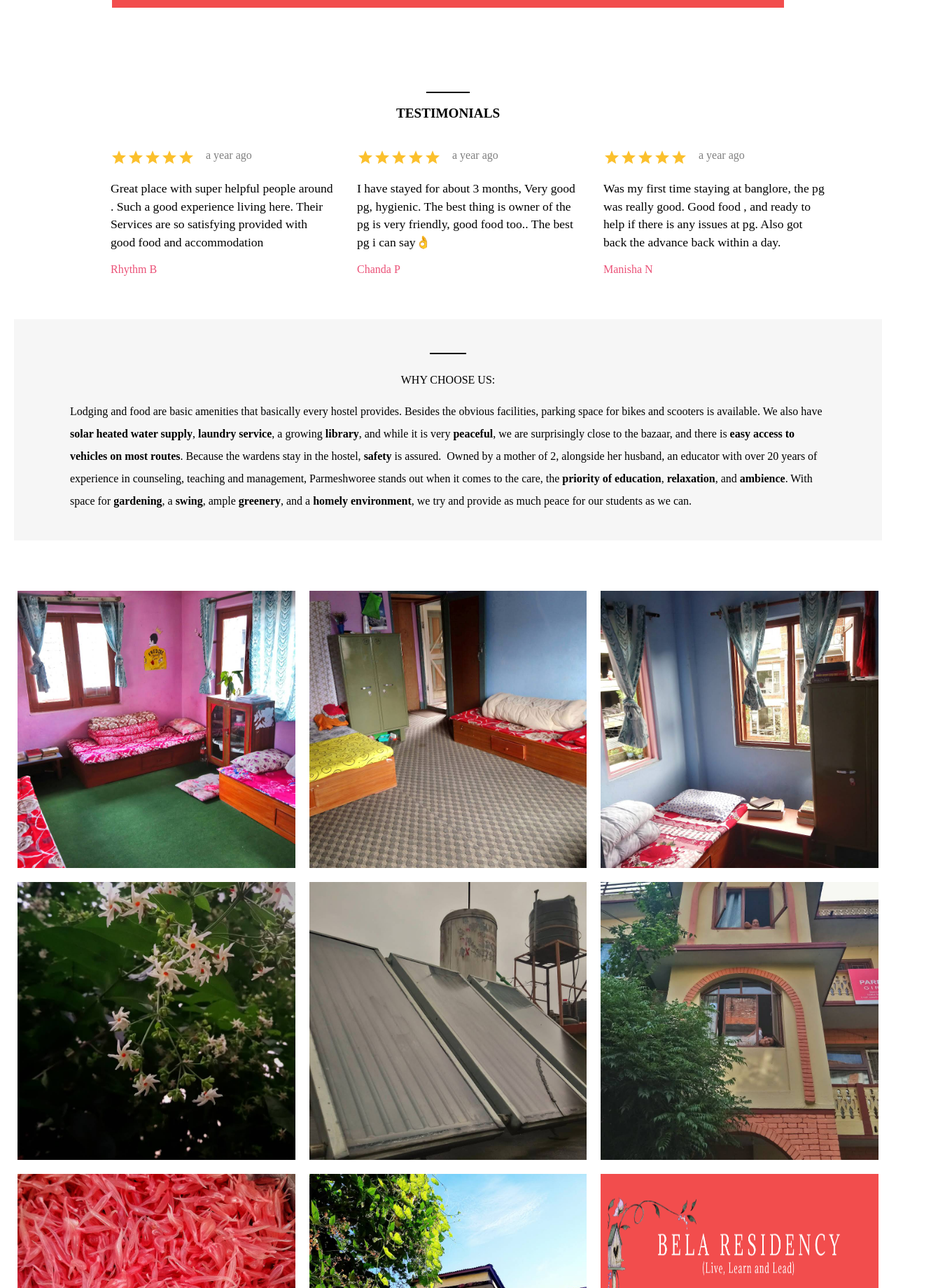
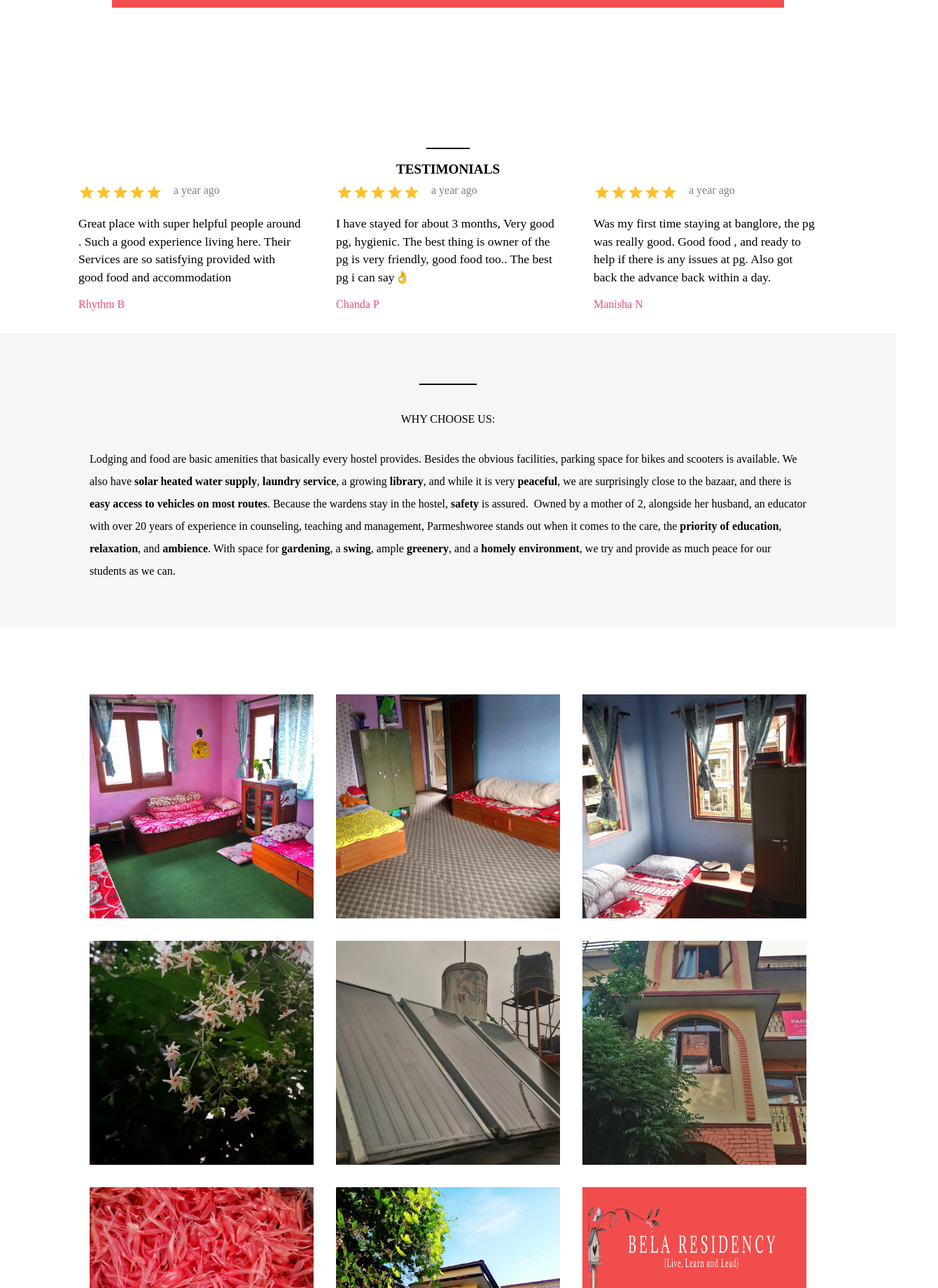
Before and after one commit to AshmiSingh94/bella-residency, a React (Create React App) app: page / in a window 1280 px wide. Shown: the part 920-2760 px from the top of the page at 70% size, 1340 px wide, since content can reach past the window. Built offline with nearby package versions, Linux system fonts and the light colour scheme.

Commit message:
Added media queries for mobile and tablet

```diff
--- a/src/assests/styles/mediaqueries.scss
+++ b/src/assests/styles/mediaqueries.scss
@@ -4,14 +4,14 @@ $laptop: 1024px;
 
 /* Mixin for mobile devices */
 @mixin mobile {
-  @media only screen and (max-width: #{$mobile - 1px}) {
+  @media only screen and (max-width: #{$mobile}) {
     @content;
   }
 }
 
 /* Mixin for tablet devices */
 @mixin tablet {
-  @media only screen and (min-width: #{$mobile}) and (max-width: #{$laptop - 1px}) {
+  @media only screen and (min-width: #{$mobile+1}) and (max-width: #{$laptop}) {
     @content;
   }
 }
--- a/src/components/Contacts/contacts.scss
+++ b/src/components/Contacts/contacts.scss
@@ -6,12 +6,15 @@
   width: 100%;
   align-items: center;
   padding-top: 50px;
-  &__map{
-    max-width: 1240px;
+  &__map {
     width: 100%;
-    height: 400px;
+    height: 40rem;
     border: none;
     margin: 3rem 0;
+    @include mobile {
+      width: calc(100% - 4rem);
+      height: 30rem;
+    }
   }
   &__hr {
     display: flex;
@@ -22,36 +25,54 @@
   &__header {
     font-weight: 600;
     font-size: 1.1rem;
+    @include mobile {
+      margin: 0 0 2rem 0;
+    }
   }
   &__details {
     width: 100%;
     display: flex;
     justify-content: space-around;
-    gap: 1rem;
-    padding: 2rem;
+    @include mobile {
+      flex-direction: column;
+      gap: 2rem;
+      margin-bottom: 2rem;
+    }
     &__number {
       display: flex;
       flex-direction: column;
       gap: 0.5rem;
+      @include mobile {
+        align-items: flex-start;
+        padding-left: 2rem;
+      }
     }
     &__address {
       display: flex;
       flex-direction: column;
       gap: 0.5rem;
+      @include mobile {
+        align-items: flex-start;
+        padding-left: 2rem;
+      }
     }
     &__hours {
       display: flex;
       flex-direction: column;
       gap: 0.5rem;
+      @include mobile {
+        align-items: flex-start;
+        padding-left: 2rem;
+      }
     }
     &__title {
       display: flex;
       font-weight: 600;
       font-size: 1.2rem;
     }
-    &__button{
-        background-color: $primary !important;
-        border: 1px solid $primary !important;
+    &__button {
+      background-color: $primary !important;
+      border: 1px solid $primary !important;
     }
   }
 }
--- a/src/components/Description/Description.scss
+++ b/src/components/Description/Description.scss
@@ -9,17 +9,20 @@
   &__container {
     margin-left: auto;
     margin-right: auto;
-    margin-bottom: 40px;
-    max-width: 1240px;
+    margin-bottom: 4rem;
     width: 100%;
     background: #f6f6f6;
-    padding: 40px;
+    padding: 4rem;
     box-sizing: border-box;
     display: flex;
-    gap: 20px;
+    gap: 2rem;
     flex-direction: column;
+    @include mobile{
+      width: calc(100% - 4rem);
+      padding: 2rem;
+    }
     &__hr {
-        width: 50px;
+        width: 5rem;
         border: 1px solid;
       }
     &__title{
@@ -28,7 +31,10 @@
     }
     &__body{
         line-height: 2rem;
-        padding: 0 40px;
+        padding: 0 4rem;
+        @include mobile{
+          padding: 0.5rem;
+        }
     }
   }
 
--- a/src/components/Gallery/Gallery.scss
+++ b/src/components/Gallery/Gallery.scss
@@ -1,15 +1,25 @@
-.Gallery{
+@import "../../assests/styles/variables.scss";
+@import "../../assests/styles/mediaqueries.scss";
+.Gallery {
+  display: flex;
+  flex-wrap: wrap;
+  gap: 2rem;
+  justify-content: center;
+  margin: 0 auto;
+  @include mobile {
+    gap: 1rem;
+  }
+  &__item {
     display: flex;
-    flex-wrap: wrap;
-    gap: 20px;
-    max-width: 1240px;
-    justify-content: center;
-    margin: 0 auto;
-    &__item{
-        display: flex;
-        flex: 0 0 32%;
-        & img{
-            width: 100%;
+    flex: 0 0 25%;
+    @include mobile{
+        flex: 0 0 41%;
+        &:last-child{
+            display: none;
         }
     }
+    & img {
+      width: 100%;
+    }
+  }
 }
--- a/src/components/Intro/Intro.scss
+++ b/src/components/Intro/Intro.scss
@@ -4,6 +4,12 @@
   display: flex;
   flex-direction: column;
   margin: 7rem 10rem 0 10rem;
+  @include mobile{
+    margin: 5rem 2rem 0 2rem;
+  }
+  @include tablet{
+    margin: 5rem 2rem 0 2rem;
+  }
   &__body {
     padding: 20px 0;
     display: flex;
@@ -15,8 +21,15 @@
       font-size: 4rem;
       color: $primary;
       padding: 10px;
+      @include mobile{
+        font-size: 3rem;
+      }
+      @include tablet{
+        font-size: 3rem;
+      }
     }
     &__description {
+      display: flex;
       font-size: 1rem;
     }
     &__button {
--- a/src/components/Navbar/Navbar.scss
+++ b/src/components/Navbar/Navbar.scss
@@ -30,6 +30,9 @@
     gap: 30px;
     justify-content: flex-end;
     margin-right: 20px;
+    @include mobile{
+      display: none;
+    }
     &__items {
       display: flex;
       align-items: center;
--- a/src/components/Rating/Rating.jsx
+++ b/src/components/Rating/Rating.jsx
@@ -33,8 +33,10 @@ const reviews = [
 const Rating = () => {
   return (
     <div className="Reviewslist" id="testimonials">
-      <hr className="Reviewslist__hr" />
-      <div className="Reviewslist__testimonial">TESTIMONIALS</div>
+      <div className="Reviewslist__header">
+        <hr className="Reviewslist__header__hr" />
+        <div className="Reviewslist__header__testimonial">TESTIMONIALS</div>
+      </div>
       <div className="Reviewslist__list">
         {reviews.map((item) => (
           <div key={item.id} className="Reviewslist__list__item">
--- a/src/components/Rating/Rating.scss
+++ b/src/components/Rating/Rating.scss
@@ -3,15 +3,22 @@
 .Reviewslist {
   display: flex;
   flex-direction: column;
+  @include mobile {
+    gap: 2rem;
+  }
+  &__header {
+    margin-top: 12rem;
+    @include mobile {
+      margin-top: 4rem;
+    }
     &__hr {
       display: flex;
       border: 1px solid;
       width: 60px;
-    margin-top: 120px;
       justify-content: center;
       align-items: center;
     }
-  &__testimonial{
+    &__testimonial {
       display: flex;
       align-items: center;
       justify-content: center;
@@ -19,13 +26,15 @@
       font-size: 1.2rem;
       font-weight: 600;
     }
-  &__list{
+  }
+
+  &__list {
     display: flex;
     width: 100%;
-    padding: 30px;
-    gap: 2rem;
+    gap: 3rem;
     flex-wrap: wrap;
     justify-content: center;
+    align-content: flex-start;
     &__item {
       display: flex;
       flex-direction: column;
@@ -35,18 +44,17 @@
         display: flex;
         gap: 1rem;
       }
-      &__time{
+      &__time {
         opacity: 0.5;
       }
-      &__review{
+      &__review {
         display: flex;
         line-height: 1.6rem;
         font-size: 1.1rem;
       }
-      &__name{
+      &__name {
         color: $primary;
       }
     }
   }
-
 }
--- a/src/components/SideBar/sidebar.scss
+++ b/src/components/SideBar/sidebar.scss
@@ -9,6 +9,9 @@
   background-color: #fff;
   box-shadow: 2px 0px 4px rgba(0, 0, 0, 0.3);
   transition: left 0.3s ease-in-out;
+  @include mobile{
+    top: 59px;
+  }
   &.open {
     left: 0;
   }
```
Also changed, not shown: src/components/Form/form.scss (+5 -5 lines). Lines whose indentation alone changed are shown as unchanged.
